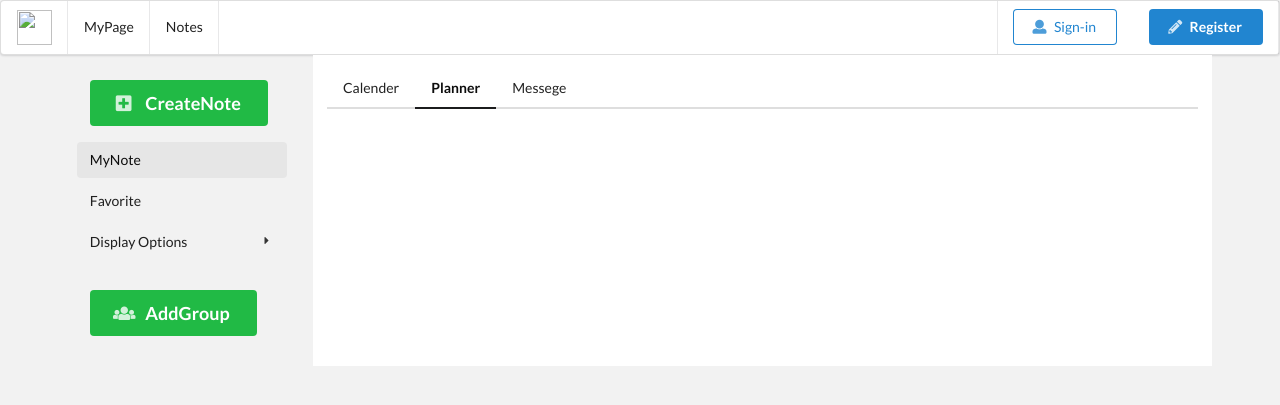
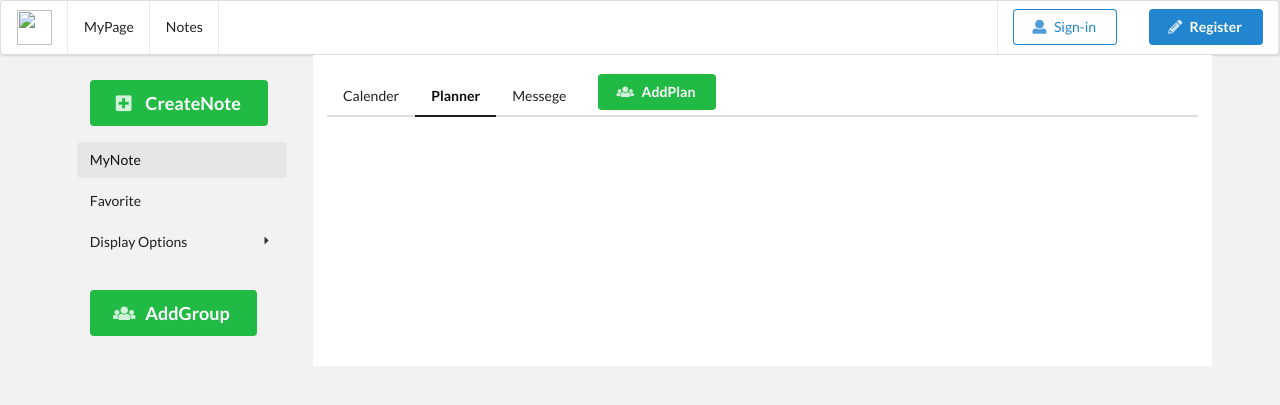
Before and after one commit to tfgGG/NotePlatForm, a Django app: page /person/Team/Planner/3/ in a window 1280 px wide. Shown: the top 405 px of the page. Run offline with Django 3.2, Linux system fonts and the light colour scheme; data comes from the database, SQL or seed files in the repository; data that the repository does not hold is empty; some libraries are stand-ins or nearby versions.

Commit message:
add plan

```diff
--- a/person/templates/person/Planner.html
+++ b/person/templates/person/Planner.html
@@ -4,7 +4,10 @@
     <div class="four wide column">
         <div style="background-color: #D5DBDB;">
 
-            <h2 class=" ui centered header" style="color: #34495E; background-color: dodgerblue; padding: 5px;">{{ p.name }}</h2>
+            <h2 class=" ui centered header" style="color: #34495E; background-color: dodgerblue; padding: 5px;">
+              {{ p.name }}
+              <!--<button class="mini ui button" onclick="$('.plandetailmodal').modal('show');">create</button>-->
+            </h2>
 
             <div class="ui grid container sortable sortlist" style="min-height: 60px;">
                 {% for pd,n in plancard %}
--- a/person/templates/person/TeamIndex.html
+++ b/person/templates/person/TeamIndex.html
@@ -30,6 +30,12 @@
       <a class="item ">
         Messege
       </a>
+      <div class="item">
+          <button class="positive ui button centered Big createnote" onclick="$('.planmodal').modal('show');" >
+          <i class="users icon"></i>
+           AddPlan
+          </button>
+      </div>
     </div>
     <div class="ui basic segment">
       {%if "/person/Team/Calender/" in request.path %}
@@ -42,4 +48,6 @@
 
 </div>
 {% include 'upload/create_note.html' %}
+{% include 'person/addPlan.html' %}
+{% include 'person/addPlandetail.html' %}
 {% endblock %}
--- /dev/null
+++ b/person/templates/person/addPlan.html
@@ -0,0 +1,16 @@
+<div class="ui small modal planmodal">
+  <div class="header">
+    <h3 class="ui blue header">Create New Plan</h3>
+  </div>
+  <div class="content">
+      <form action="/person/AddPlan/{{teamid}}" class="ui form" method="POST">
+        {% csrf_token %}
+        <label>Plan Name:</label>
+        <div class="field">
+            <input type="text" placeholder="plan name..." name="planName">
+        </div>
+        <br>
+        <button class="fluid ui blue button">Add</button>
+      </form>
+  </div>
+</div>
--- /dev/null
+++ b/person/templates/person/addPlandetail.html
@@ -0,0 +1,38 @@
+<div class="ui small modal plandetailmodal">
+  <div class="header">
+    <h3 class="ui blue header">Create</h3>
+  </div>
+  <div class="content">
+      <form action="/person/AddPlandetail/" class="ui form" method="POST">
+        {% csrf_token %}
+        <label>筆記</label>
+        <div class="field">
+          <div class="ui fluid search selection dropdown">
+            <input name="tags" type="hidden">
+            <i class="dropdown icon"></i>
+            <div class="default text">Note</div>
+            <div class="menu">
+              {% for n in note%}
+              <div class="item" data-value="{{n.idnote}}">{{n.title}}</div>
+              {% endfor %}
+            </div>
+          </div>
+        </div>
+        <label>assign</label>
+        <div class="field">
+          <div class="ui fluid search selection dropdown">
+            <input name="tags" type="hidden">
+            <i class="dropdown icon"></i>
+            <div class="default text">Note</div>
+            <div class="menu">
+              {% for u in user%}
+              <div class="item" data-value="{{u.userid}}">{{u.userid}}</div>
+              {% endfor %}
+            </div>
+          </div>
+        </div>
+        <br>
+        <button class="fluid ui blue button">Add</button>
+      </form>
+  </div>
+</div>
--- a/person/urls.py
+++ b/person/urls.py
@@ -10,6 +10,8 @@ urlpatterns = [
     path('upload/',views.uploadImg, name="upload"),
     path('Myfavorite/',views.index, name="Myfavorite"),
     path('CreateGroup/',views.CreateGroup,name="CreateGroup"),
+    path('AddPlandetail/',views.AddPlandetail,name="AddPlandetail"),
+    path('AddPlan/<int:teamid>',views.AddPlan,name="AddPlan"),
     path('Team/Calender/<int:teamid>/',views.Team,name="Team"),
     path('Team/Planner/<int:teamid>/',views.Team,name="Plan"),
 ]+ static(settings.MEDIA_URL, document_root=settings.MEDIA_ROOT)
--- a/person/views.py
+++ b/person/views.py
@@ -21,6 +21,8 @@ from django.http import HttpResponse, JsonResponse
 from django.views.decorators.csrf import csrf_exempt
 from rest_framework.renderers import JSONRenderer
 from rest_framework.parsers import JSONParser
+from selenium import webdriver
+
 #from snippets.models import Snippet
 
 from login.serializers import SnippetSerializer
@@ -79,8 +81,23 @@ def CreateGroup(request):
 
 def Team(request,teamid):
     if request.method == 'GET':
+        user = Groupuser.objects.filter(group=teamid)
+        Allnote = Note.objects.all()
         plan = Plan.objects.filter(groupid=teamid)
         planteamdetail = Plandetail.objects.filter(plan__groupid = teamid).order_by('plan')
         note = Note.objects.filter(plandetail__plan__groupid = teamid)
         plancard = list(zip(planteamdetail,note))
-        return render(request,'person/TeamIndex.html',{"plancard":plancard,"plan":plan,"teamid":teamid})
+        return render(request,'person/TeamIndex.html',{"plancard":plancard,
+        "plan":plan,"teamid":teamid,
+        "note":Allnote,"user":user})
+
+def AddPlan(request,teamid):
+    if request.method == 'POST':
+        planName = request.POST['planName']
+        tid = Group.objects.get(pk = teamid)
+        unit = Plan.objects.create(name=planName,groupid=tid)
+        unit.save()
+        return redirect('../Team/Planner/'+str(teamid)+'/')
+
+def AddPlandetail(request,teamid):
+    note = Note.objects.all()
--- a/website/settings.py
+++ b/website/settings.py
@@ -91,7 +91,7 @@ DATABASES = {
             'init_command': "SET sql_mode='STRICT_TRANS_TABLES'",
         },                  # Or path to database file if using sqlite3.
         'USER': 'root',                       # Not used with sqlite3.
-        'PASSWORD': 'root',               # Not used with sqlite3.
+        'PASSWORD': '',               # Not used with sqlite3.
         'HOST': '',                           # Set to empty string for localhost. Not used with sqlite3.
         'PORT': '',                           # Set to empty string for default. Not used with sqlite3.
     }
```
